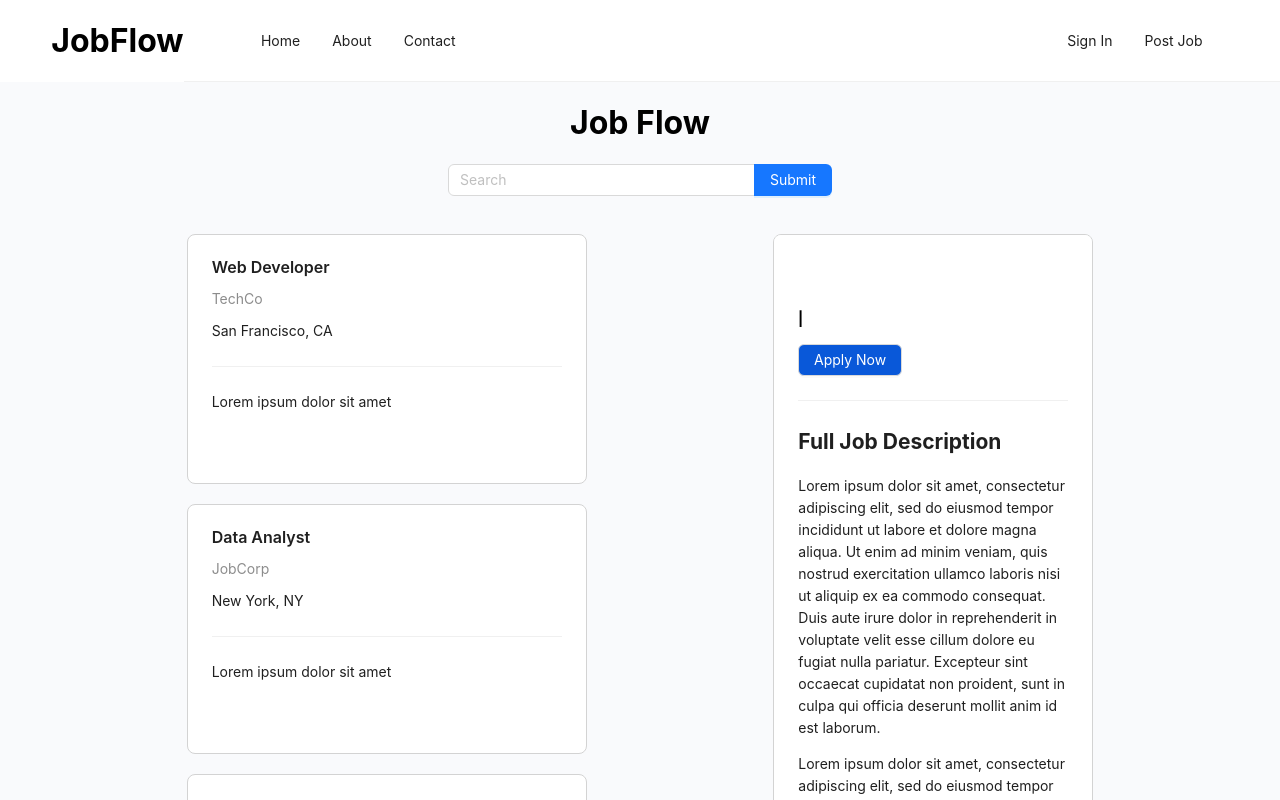
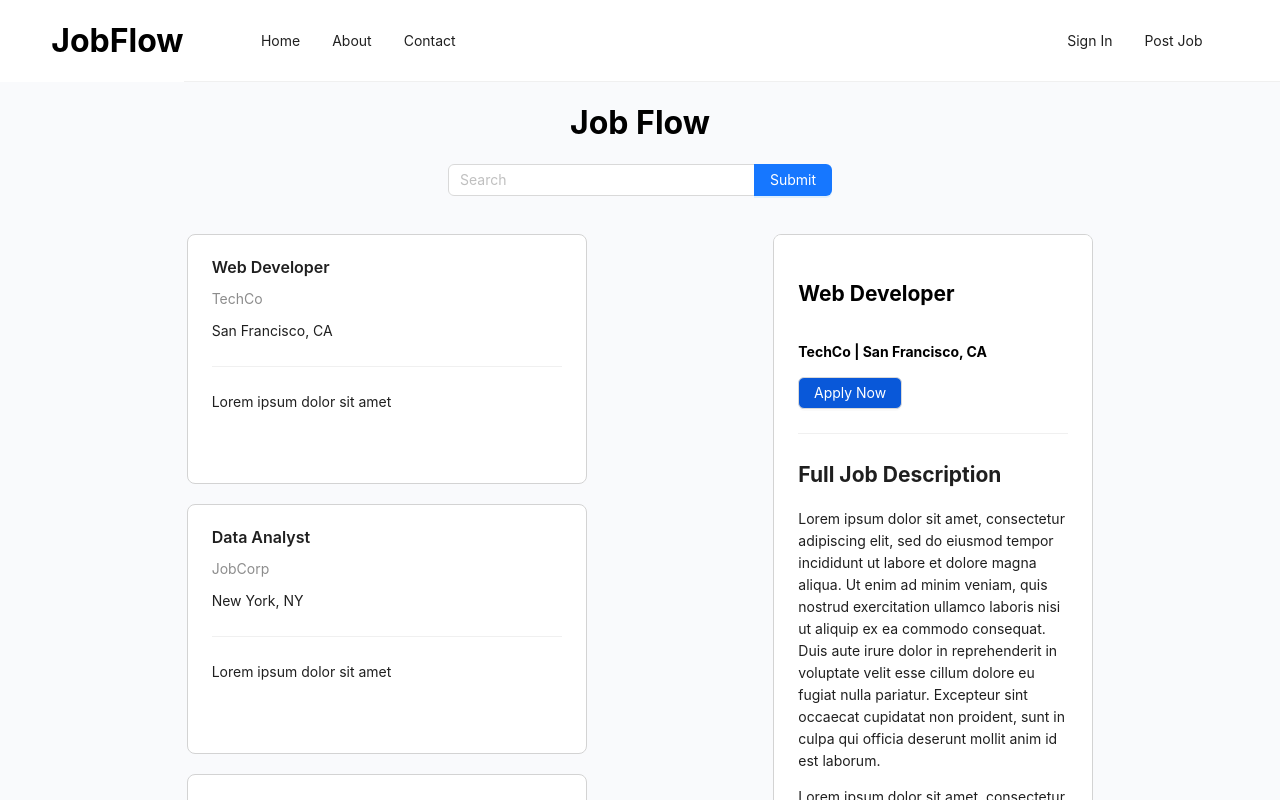
Before and after one commit to hillan1152/test_site, a React (Create React App) app: page / in a window 1280 px wide. Shown: the top 800 px of the page. Built offline with nearby package versions, Linux system fonts and the light colour scheme.

Commit message:
fixed on loading job being empty

```diff
--- a/src/App.js
+++ b/src/App.js
@@ -3,7 +3,7 @@ import React, { useState, useEffect } from 'react';
 import CardList from './Components/CardList/CardList.js';
 import CardShow from './Components/Cards/CardShow.js';
 import { SearchBar } from './Components/SearchBar/SearchBar.js';
-import { fakeFetchJob } from './Temp-Data/fakeJobs.js';
+import { fakeFetchJob, fakeJobs } from './Temp-Data/fakeJobs.js';
 import { NavBar } from './Components/NavBar/NavBar.js';
 import { Button, Input, Select, Space } from 'antd';
 
@@ -13,6 +13,10 @@ function App() {
   const [jobs, setJobs] = useState([]);
   const [searchTerm, setSearchTerm] = useState("");
   const [selectedJob, setSelectedJob] = useState({});
+
+  const isEmpty = (obj) => {
+    return Object.keys(obj).length === 0;
+  }
 
   // Fetch API Data for Jobs using the search
   useEffect(() => {
@@ -24,6 +28,11 @@ function App() {
   // Gather the selected job from the cardlist
   useEffect(() => {
     setSelectedJob(selectedJob);
+    console.log("selected job", isEmpty(selectedJob))
+    console.log('fakejobs', fakeJobs)
+    if(isEmpty(selectedJob)){
+      setSelectedJob(fakeJobs[0])
+    }
     console.log("selected job", selectedJob)
 
   }, [selectedJob]);
--- a/src/Temp-Data/fakeJobs.js
+++ b/src/Temp-Data/fakeJobs.js
@@ -1,4 +1,4 @@
-const fakeJobs = [
+export const fakeJobs = [
     { id: 1, title: "Web Developer", company: "TechCo", location: "San Francisco, CA" },
     { id: 2, title: "Data Analyst", company: "JobCorp", location: "New York, NY" },
     { id: 3, title: "Frontend Engineer", company: "WebWorks", location: "Los Vegas, NV" },
```
